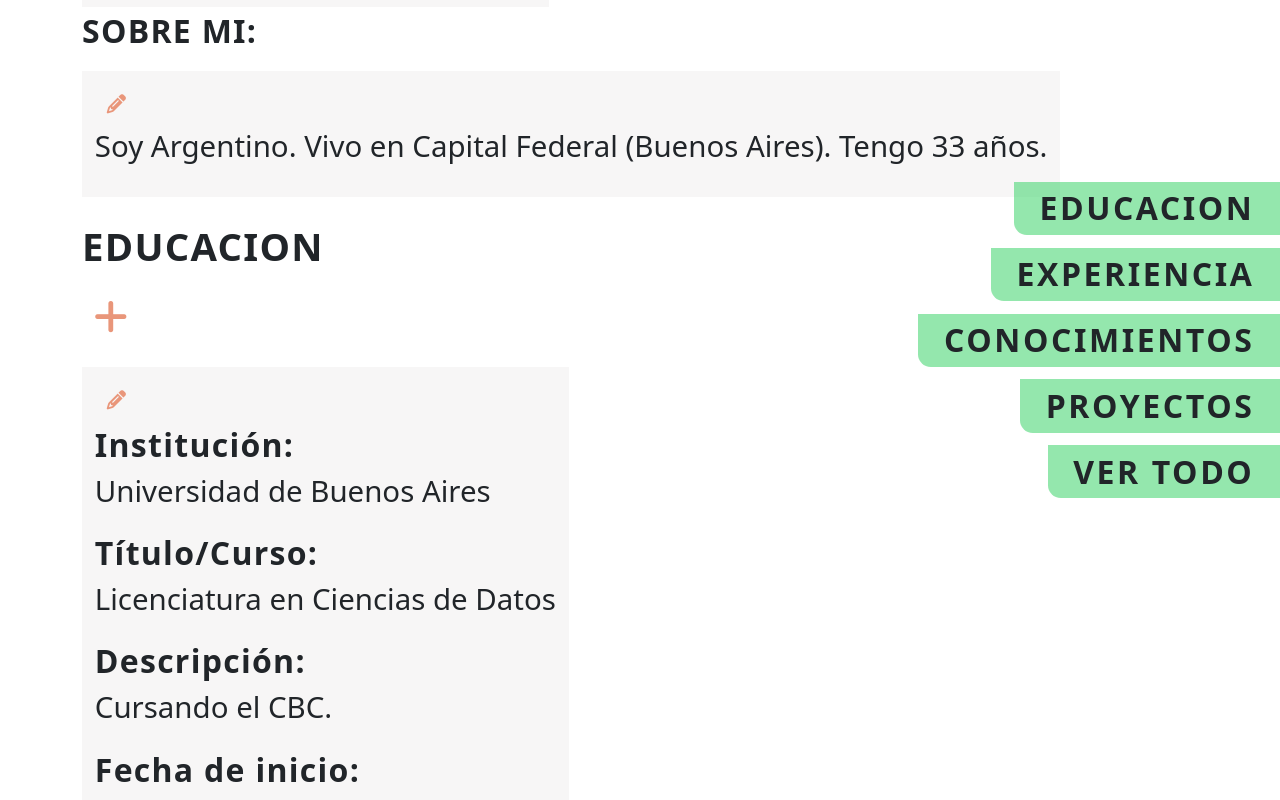
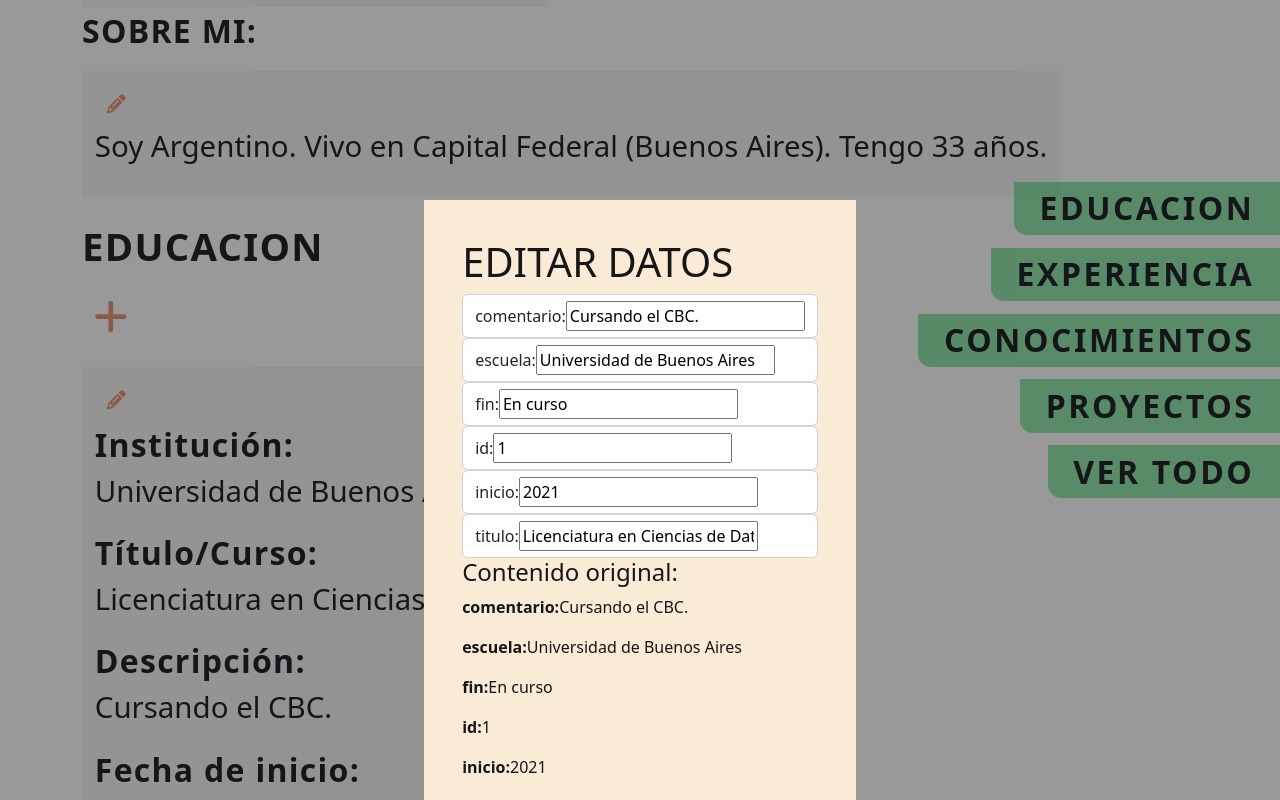
Before and after one commit to errejotaeme/Front-End-Angular, an Angular app: page /educacion in a window 1280 px wide. Both pictures are taken after a click on the button 116 px from the left and 1377 px from the top of the page. Shown: the part 977-1777 px from the top of the page. Built offline with nearby package versions, Linux system fonts and the light colour scheme.

Commit message:
Se agrego el modal de edicion

```diff
--- a/src/app/components/boton/boton.component.css
+++ b/src/app/components/boton/boton.component.css
@@ -25,3 +25,10 @@
   color:darksalmon;
   border:none;
 }
+
+.boton-cerrar {
+  display:block;
+  font-size: 3vw;
+  color:darksalmon;
+  border:none;
+}
--- a/src/app/components/educacion-item/educacion-item.component.html
+++ b/src/app/components/educacion-item/educacion-item.component.html
@@ -2,7 +2,7 @@
   <app-boton
     *ngIf="logeado"
     claseBoton="boton-edicion"
-    (btnClick)="editar()"
+    (btnClick)="modalEdicion()"
     icono="fas fa-pencil-alt">
   </app-boton>
   <span class="campo">Institución:</span><p class="contenido">{{educacion.escuela}}</p>
@@ -10,4 +10,11 @@
   <span class="campo">Descripción:</span><p class="contenido">{{educacion.comentario}}</p>
   <span class="campo">Fecha de inicio:</span><p class="contenido">{{educacion.inicio}}</p>
   <span class="campo">Finalizado:</span><p class="contenido">{{educacion.fin}}</p>
+
+  <div *ngIf ="editarItem == true">
+    <app-modal-edicion
+      (cerrar)="modalEdicion()"
+      [listaEdicion]="educacion"
+    ></app-modal-edicion>
+  </div>
 </div>
--- a/src/app/components/educacion-item/educacion-item.component.ts
+++ b/src/app/components/educacion-item/educacion-item.component.ts
@@ -12,13 +12,15 @@ export class EducacionItemComponent implements OnInit {
   //debe tomar el valor que me retorne el servicio que controla inicio sesion
   logeado:boolean=true;
 
+  editarItem:boolean = false;
+
   constructor() { }
 
   ngOnInit(): void {
   }
 
-  editar(){
-    console.log("Abro modal de edicion")
+  modalEdicion(){
+    this.editarItem = !this.editarItem;
   }
 
 }
--- a/src/app/components/educacion/educacion.component.html
+++ b/src/app/components/educacion/educacion.component.html
@@ -8,7 +8,7 @@
       ></app-boton>
 
       <app-educacion-item
-      *ngFor="let educacion of educacionLista, let i = index"
+      *ngFor="let educacion of educacionLista"
       [educacion]="educacion"
       ></app-educacion-item><!-- "educacion me pasa cada objeto del array"-->
 
--- /dev/null
+++ b/src/app/components/modal-edicion/modal-edicion.component.css
@@ -0,0 +1,20 @@
+.fondo-modal{
+  position: fixed;
+  z-index: 1;
+  padding-top: 25vh;
+  left: 0;
+  top: 0;
+  width: 100%;
+  height: 100%;
+  overflow: auto;
+  background-color: rgba(0,0,0,0.4); /* Black w/ opacity */
+}
+
+.contenido-modal{
+  color:rgb(22, 22, 22);
+  padding:3vw 3vw;
+  width:fit-content;
+  min-height: 50vh;
+  background-color: antiquewhite;
+  margin:auto;
+}
--- /dev/null
+++ b/src/app/components/modal-edicion/modal-edicion.component.html
@@ -0,0 +1,34 @@
+<div class="fondo-modal">
+  <div class="contenido-modal">
+
+    <h1>EDITAR DATOS</h1>
+
+    <form class="" (ngSubmit)="guardarEdicion()">
+
+
+      <div class="form-control" *ngFor="let item of listaEdicion | keyvalue, let i=index">
+          <label [for]="item.key">{{item.key}}:</label>
+          <input
+            type="text"
+            [name]="item.key"
+            [id]="item.key"
+            [placeholder]="item.value"
+            [(ngModel)]="item.value"
+          />
+      </div>
+
+      <h4>Contenido original:</h4>
+
+      <div *ngFor="let campo of contenido | keyvalue">
+        <p><b>{{campo.key}}:</b>{{campo.value}}</p>
+      </div>
+
+      <input type="submit" value="Confirmar cambios" class="btn btn-block">
+
+    </form>
+
+
+    <app-boton claseBoton="boton-cerrar" (btnClick)="cerrarModal()" icono="fas fa-window-close"></app-boton>
+  </div>
+
+</div>
--- /dev/null
+++ b/src/app/components/modal-edicion/modal-edicion.component.ts
@@ -0,0 +1,34 @@
+import { Component, OnInit, Input, Output, EventEmitter  } from '@angular/core';
+import { Educacion } from 'src/app/interfaces/educacion';
+import { Conocimiento } from 'src/app/interfaces/conocimiento';
+import { Experiencia } from 'src/app/interfaces/experiencia';
+import { Persona } from 'src/app/interfaces/persona';
+
+@Component({
+  selector: 'app-modal-edicion',
+  templateUrl: './modal-edicion.component.html',
+  styleUrls: ['./modal-edicion.component.css']
+})
+export class ModalEdicionComponent implements OnInit {
+  @Input() listaEdicion:(Educacion | Conocimiento | Experiencia | Persona)[]= [];
+  @Output() cerrar = new EventEmitter();
+
+  contenido:any;
+
+  constructor() { }
+
+  ngOnInit(): void {
+    this.contenido = this.listaEdicion
+  }
+
+
+  guardarEdicion(){
+    this.cerrarModal();
+    console.log(this.listaEdicion)
+  }
+
+  cerrarModal(){
+    this.cerrar.emit();
+  }
+
+}
```
Also changed, not shown: src/app/app.module.ts (+6 -2 lines), 1 other file (tests, documents, lock files or other folders).
